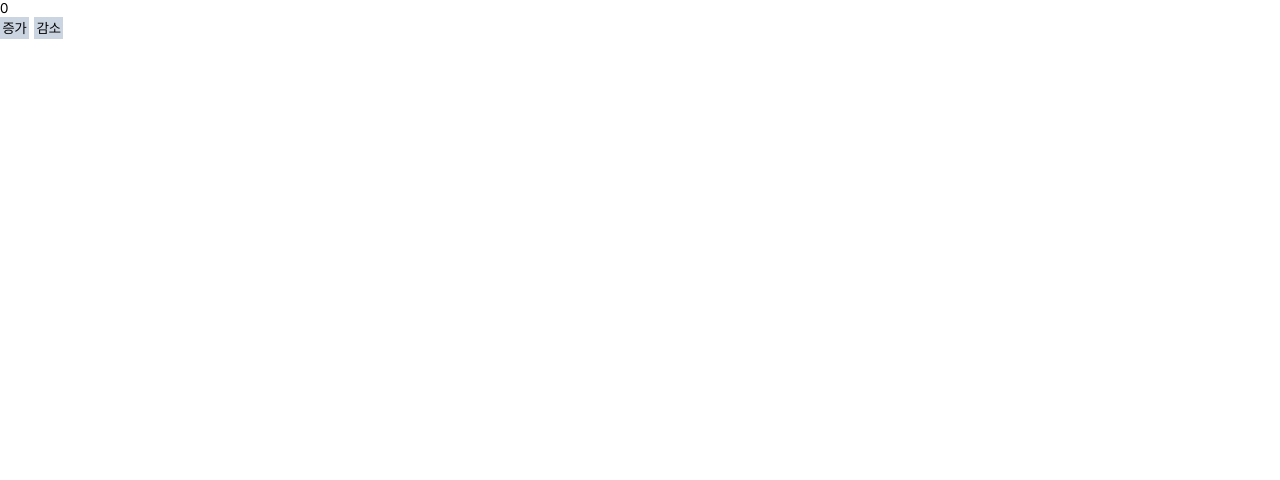
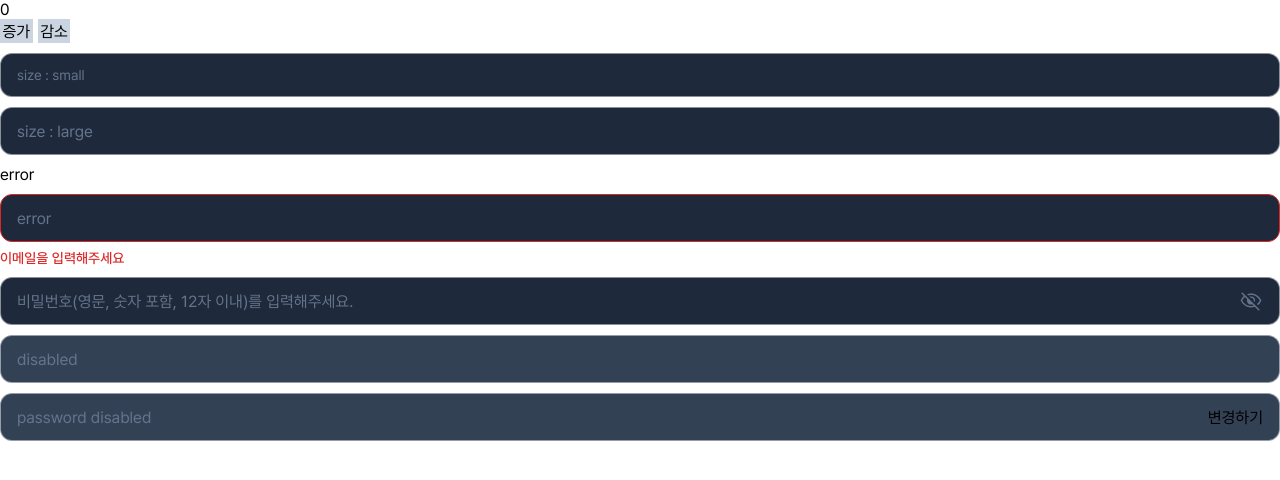
Before and after one commit to Team-HoiVin/Toit, a Next.js app: page / in a window 1280 px wide. Shown: the top 480 px of the page. Built offline with nearby package versions, Linux system fonts and the light colour scheme.

Commit message:
feat: input 공통 컴포넌트 제작

```diff
--- a/src/app/page.tsx
+++ b/src/app/page.tsx
@@ -1,11 +1,33 @@
 import React from 'react';
 
+import Input from '@/components/input/Input';
 import ZustandTest from '@/components/ZustandTest';
 
 const page = () => {
   return (
     <div>
       <ZustandTest />
+      <div className='my-4 grid gap-4'>
+        <Input size='small' placeholder='size : small' />
+        <Input size='large' placeholder='size : large' />
+        <label htmlFor='error'>error</label>
+        <div>
+          <Input
+            id='error'
+            size='large'
+            placeholder='error'
+            error
+            helperText='이메일을 입력해주세요'
+          />
+        </div>
+        <Input
+          size='large'
+          placeholder='비밀번호(영문, 숫자 포함, 12자 이내)를 입력해주세요.'
+          password
+        />
+        <Input size='large' disabled placeholder='disabled' />
+        <Input size='large' placeholder='password disabled' disabled password />
+      </div>
     </div>
   );
 };
--- /dev/null
+++ b/src/components/button/PasswordButton.tsx
@@ -0,0 +1,66 @@
+import Image from 'next/image';
+
+import { cn } from '@/lib/cssMerge';
+
+interface IPasswordButtonProps {
+  onClick: () => void;
+  passwordState: boolean;
+  disabled?: boolean;
+}
+
+const PASSWORD_ICON: Record<'true' | 'false', { src: string; alt: string }> = {
+  true: {
+    src: '/icons/visibility_off.svg',
+    alt: '비밀번호 숨기기',
+  },
+  false: {
+    src: '/icons/visibility_on.svg',
+    alt: '비밀번호 보기',
+  },
+};
+
+/**
+ * PasswordButton 컴포넌트
+ *
+ * 비밀번호 입력 필드에서 비밀번호 숨기기/보기를 토글할 수 있는 버튼 컴포넌트입니다.
+ * `disabled` 상태에 따라 다른 UI를 렌더링하며, 사용자 인터랙션을 처리합니다.
+ *
+ * @param {() => void} props.onClick - 토글 버튼 클릭 시 호출되는 핸들러 함수입니다.
+ * @param {boolean} props.passwordState - 비밀번호 상태를 나타냅니다. `true`는 비밀번호 숨김 상태를, `false`는 보임 상태를 나타냅니다.
+ * @param {boolean} [props.disabled] - 버튼 비활성화 상태를 나타냅니다. `true`일 경우 버튼이 클릭되지 않으며 대체 UI가 렌더링됩니다.
+ */
+
+const PasswordButton = ({
+  onClick,
+  passwordState,
+  disabled,
+}: IPasswordButtonProps) => {
+  return (
+    <div
+      className={cn(
+        'absolute right-[1.6rem] top-1/2 flex -translate-y-1/2 justify-end',
+        !disabled && 'w-[3.8rem] bg-background-gradient',
+      )}
+    >
+      {disabled ? (
+        // TODO button 컴포넌트로 변경 필요
+        <button>변경하기</button>
+      ) : (
+        <button
+          type='button'
+          onClick={onClick}
+          className='relative size-[2.4rem]'
+        >
+          <Image
+            src={PASSWORD_ICON[passwordState ? 'true' : 'false'].src}
+            alt={PASSWORD_ICON[passwordState ? 'true' : 'false'].alt}
+            fill
+            sizes='maxWidth:100%'
+          />
+        </button>
+      )}
+    </div>
+  );
+};
+
+export default PasswordButton;
--- /dev/null
+++ b/src/components/input/Input.tsx
@@ -0,0 +1,88 @@
+'use client';
+
+import { useState } from 'react';
+
+import { cn } from '@/lib/cssMerge';
+
+import PasswordButton from '../button/PasswordButton';
+
+interface InputProps
+  extends Omit<React.InputHTMLAttributes<HTMLInputElement>, 'size'> {
+  size: 'large' | 'small';
+  error?: boolean;
+  helperText?: string;
+  password?: boolean;
+}
+
+/**
+ * Input 공통 컴포넌트
+ *
+ * 다양한 옵션을 지원하는 Input 컴포넌트입니다. 크기, 에러 메시지, 비밀번호 입력, 및 기타 속성을 커스터마이징할 수 있습니다.
+ *
+ * @param {'large' | 'small'} props.size - Input의 크기를 결정합니다. `large` 또는 `small` 중 하나를 선택할 수 있습니다.
+ * @param {string} [props.type] - Input의 타입입니다. 기본적으로 HTML 표준 타입을 따릅니다.
+ * @param {string} [props.placeholder] - Input 필드의 플레이스홀더 텍스트입니다.
+ * @param {boolean} [props.error] - 에러 상태를 나타냅니다. `true`일 경우 에러 스타일이 적용됩니다.
+ * @param {string} [props.helperText] - 에러 메시지나 보조 텍스트를 표시합니다. `error`가 `true`일 때만 표시됩니다.
+ * @param {boolean} [props.disabled] - Input을 비활성화합니다. `true`일 경우 사용자가 입력할 수 없으며, 스타일도 변경됩니다.
+ * @param {boolean} [props.password] - 비밀번호 입력 필드로 설정합니다. `true`일 경우 비밀번호 숨기기/보기 토글 버튼이 활성화됩니다.
+ */
+
+const Input = ({
+  type,
+  size,
+  placeholder,
+  error,
+  helperText,
+  disabled,
+  password,
+  ...rest
+}: InputProps) => {
+  const [passwordOff, setPasswordOff] = useState(true);
+
+  const handlePasswordState = () => {
+    setPasswordOff(!passwordOff);
+  };
+
+  return (
+    <>
+      <div
+        className={cn(
+          'relative rounded-[1.2rem] border border-solid border-border-primary bg-background-secondary px-[1.6rem]',
+          size === 'large' ? 'h-[44px] sm:h-[48px]' : 'h-[44px]',
+          error
+            ? 'border-status-danger'
+            : !disabled &&
+                'hover:border-interaction-hover focus:border-interaction-focus',
+          disabled && 'bg-background-tertiary',
+          password && (disabled ? 'pr-36' : 'pr-16'),
+        )}
+      >
+        <input
+          type={password ? (passwordOff ? 'password' : 'text') : type}
+          placeholder={placeholder}
+          disabled={disabled}
+          className={cn(
+            'h-full w-full bg-inherit text-md text-text-primary outline-none placeholder:text-text-default sm:text-base',
+            size === 'small' && 'sm:text-md',
+          )}
+          {...rest}
+        />
+        {password && (
+          <PasswordButton
+            onClick={handlePasswordState}
+            passwordState={passwordOff}
+            disabled={disabled}
+          />
+        )}
+      </div>
+      {error && helperText && (
+        <div className='mt-[1.2rem] text-md font-medium text-status-danger sm:mt-[0.8rem]'>
+          {helperText}
+        </div>
+      )}
+    </>
+  );
+};
+
+export default Input;
--- a/tailwind.config.ts
+++ b/tailwind.config.ts
@@ -59,6 +59,8 @@ const config: Config = {
       backgroundImage: {
         'brand-gradient':
           'linear-gradient(90deg, var(--brand-primary) 0%, var(--brand-tertiary) 100%)',
+        'background-gradient':
+          'linear-gradient(270deg, var(--background-secondary) 0%, var(--background-secondary) 62.05%, rgba(30, 41, 59, 0.00) 127.63%)',
       },
       fontFamily: {
         sans: ['var(--font-pretendard)', ...defaultTheme.fontFamily.sans],
@@ -66,8 +68,9 @@ const config: Config = {
       fontSize: {
         xs: ['1.2rem', '1.4rem'],
         sm: ['1.3rem', '1.6rem'],
-        base: ['1.4rem', '1.7rem'],
-        lg: ['1.6rem', '1.8rem'],
+        md: ['1.4rem', '1.7rem'],
+        base: ['1.6rem', '1.9rem'],
+        lg: ['1.6rem', '1.9rem'],
         '2lg': ['1.8rem', '2.1rem'],
         xl: ['2rem', '2.4rem'],
         '2xl': ['2.4rem', '2.8rem'],
```
Also changed, not shown: public/icons/visibility_off.svg (added), public/icons/visibility_on.svg (added).
